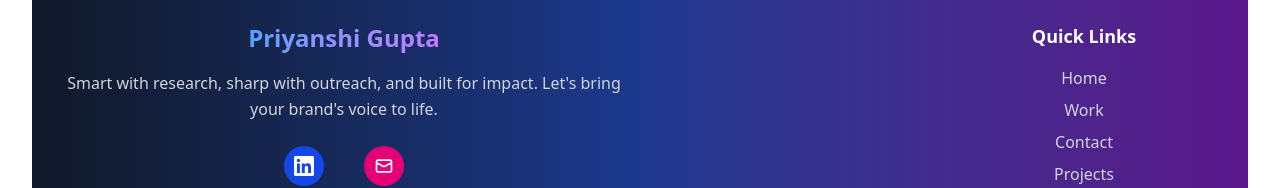
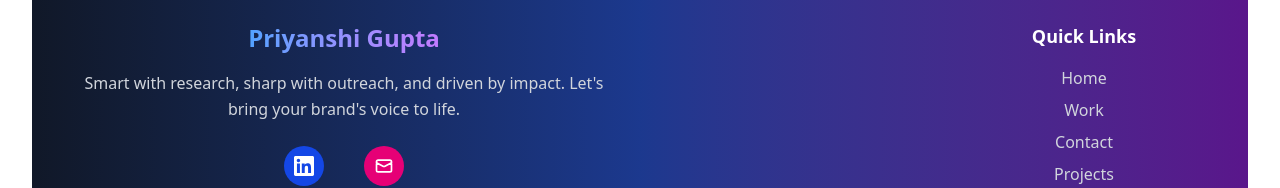
Before and after one commit to pratham1299/Portfolio, a React (Vite) app: page / in a window 1280 px wide. Shown: the part 3716-3904 px from the top of the page. Built offline with nearby package versions, Linux system fonts and the light colour scheme.

Commit message:
Update Portfolio.jsx

```diff
--- a/src/components/Portfolio.jsx
+++ b/src/components/Portfolio.jsx
@@ -1277,8 +1277,7 @@ export default function Portfolio() {
                 </span>
               </h3>
               <p className="text-gray-300 mb-4 sm:mb-6 leading-relaxed text-sm sm:text-base">
-                Smart with research, sharp with outreach, and built for impact.
-                Let's bring your brand's voice to life.
+               Smart with research, sharp with outreach, and driven by impact. Let's bring your brand's voice to life.
               </p>
               <div className="flex space-x-4 justify-center gap-6 sm:gap-10">
                 {/* <a
```
